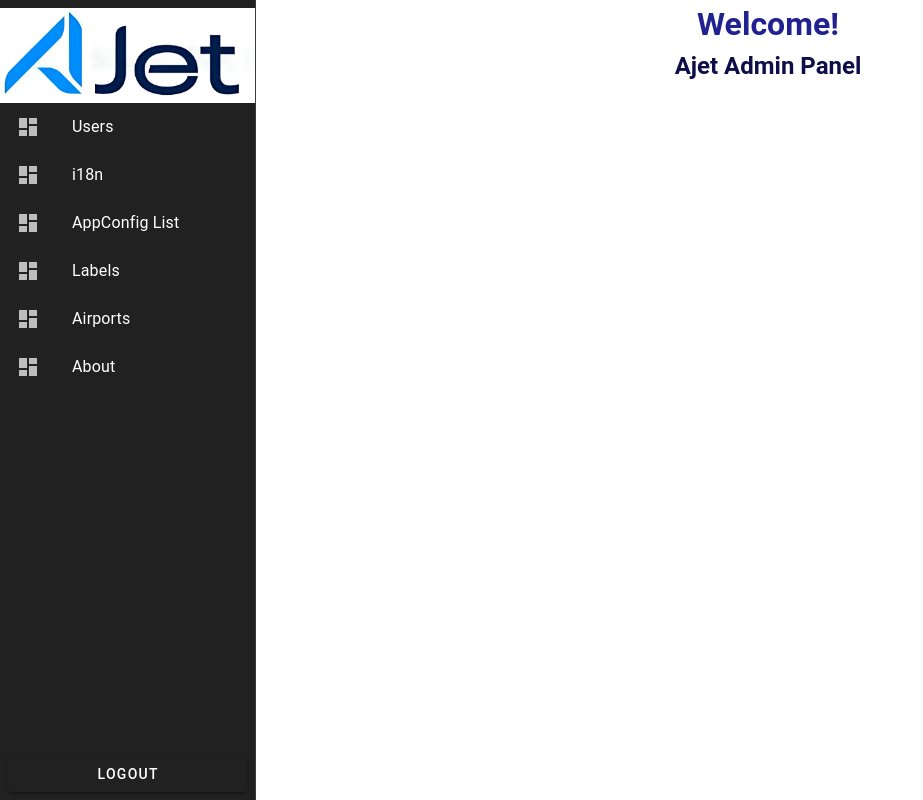
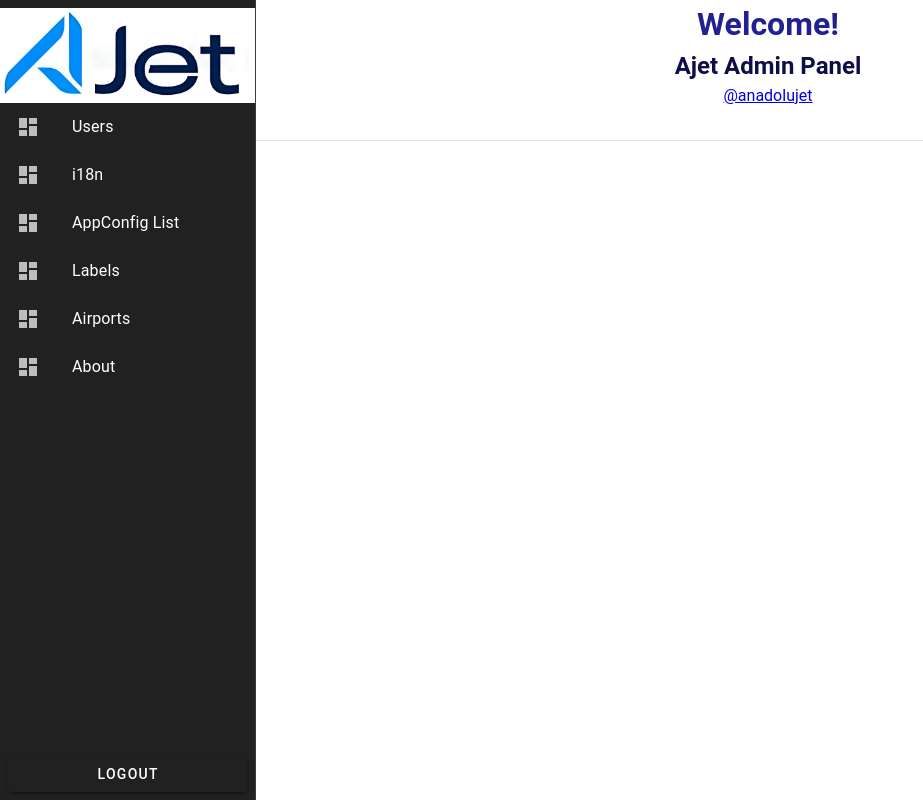
Before and after one commit to adminpanelvue/adminpanel, a Vue app: page /about in a window 1280 px wide. Shown: the whole page, without its empty margins (0-923 px from the left). Built offline with nearby package versions, Linux system fonts and the light colour scheme.

Commit message:
about sayfası değişiklikleri

```diff
--- a/src/views/About.vue
+++ b/src/views/About.vue
@@ -6,5 +6,10 @@
         <h2 style="color: rgb(14, 14, 72); text-align: center;">
             Ajet Admin Panel
         </h2>
+        <a href="https://www.anadolujet.com/tr">
+            <p style="text-align:center">@anadolujet</p>
+        </a>
+        <v-banner></v-banner>
+
     </div>
 </template>
```
